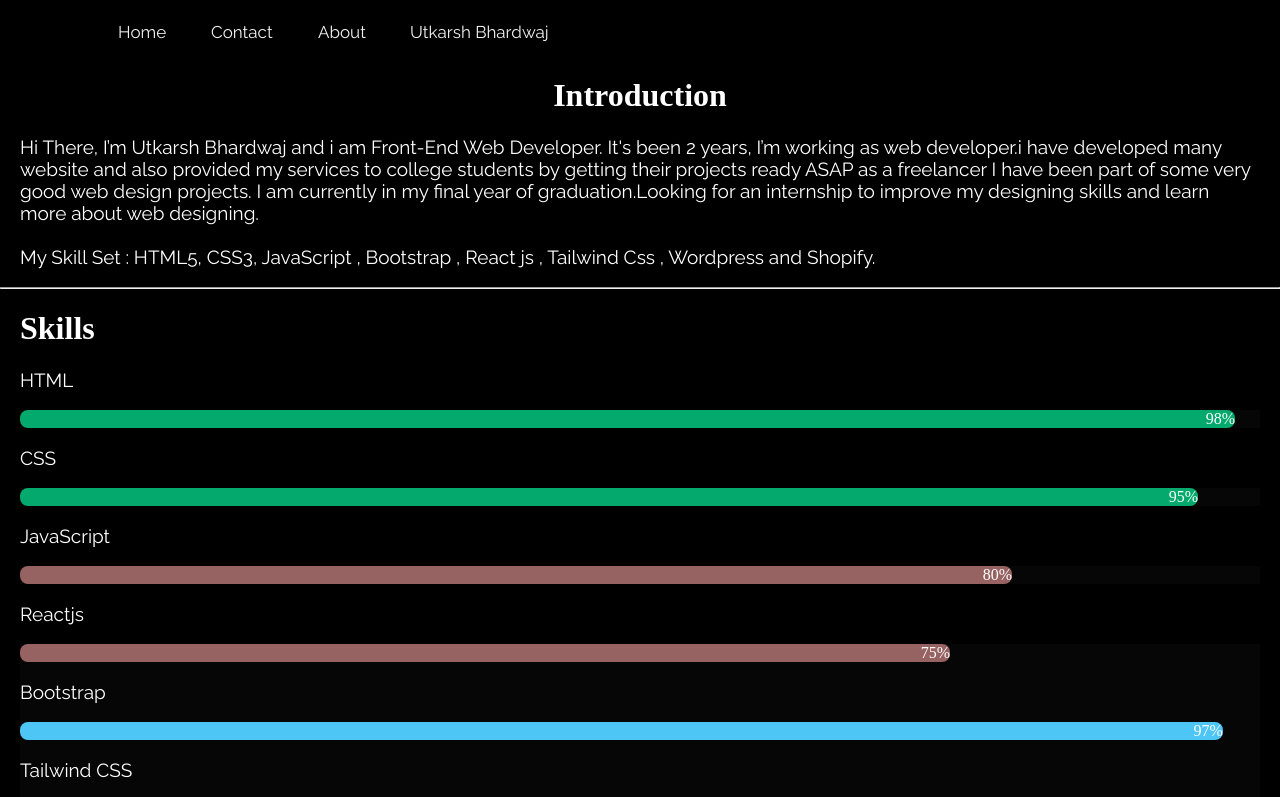
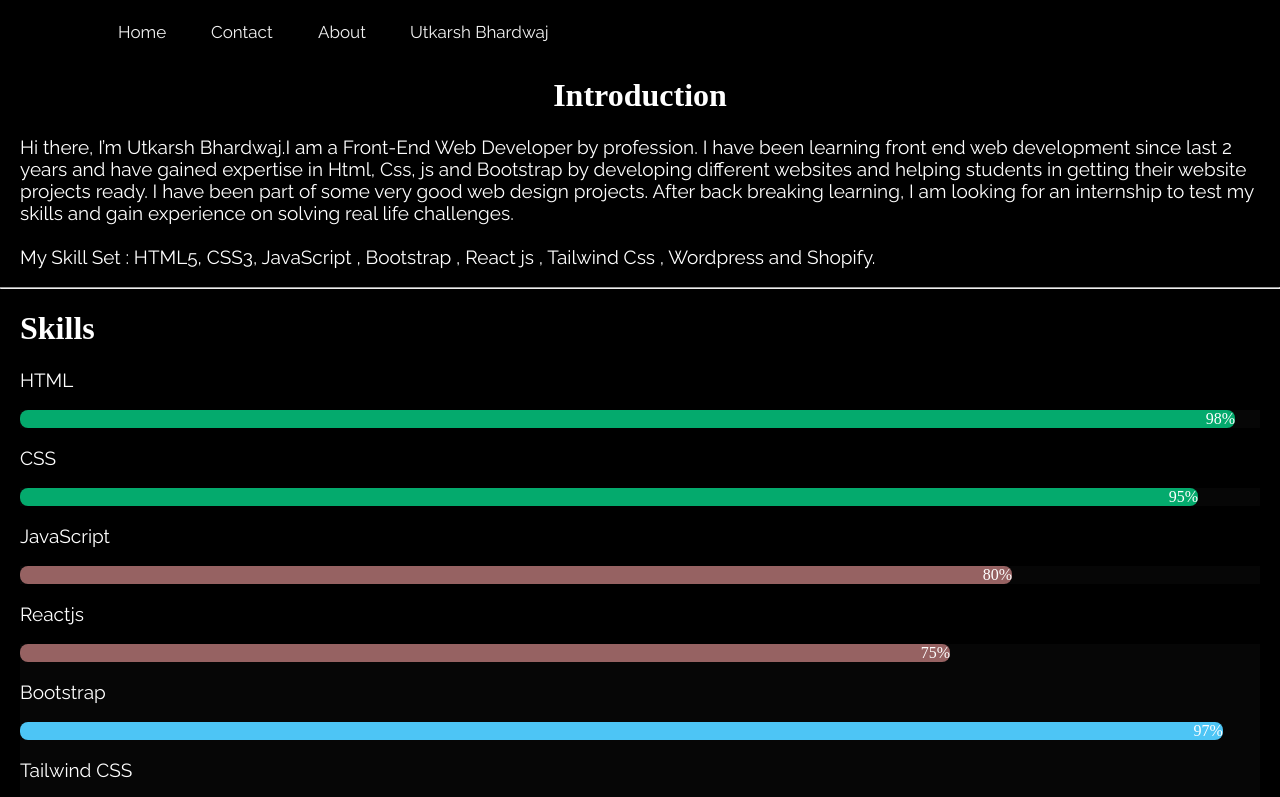
Before and after one commit to Utkarsh989/Responsive-portfolio-project, a plain HTML site: page intro.html in a window 1280 px wide. Shown: the top 797 px of the page. Drawn offline with nearby package versions, Linux system fonts and the light colour scheme.

Commit message:
Update intro.html

```diff
--- a/intro.html
+++ b/intro.html
@@ -25,8 +25,7 @@
     </div>
     <div class="data">
       <h1 data-aos="zoom-in" data-aos-duration="1000">Introduction</h1>
-      <p data-aos="zoom-out" data-aos-duration="1000">Hi There, I’m Utkarsh Bhardwaj and i am Front-End Web Developer. It's been 2 years, I’m working as web developer.i have developed many website and also provided my services to college students by getting their projects ready ASAP as a freelancer I have been part of some very good web design projects.
-I am currently in my final year of graduation.Looking for an internship to improve my designing skills and learn more about web designing.<br>
+      <p data-aos="zoom-out" data-aos-duration="1000">Hi there, I’m Utkarsh Bhardwaj.I am  a Front-End Web Developer by profession. I have been learning front end web development since last 2 years and have gained expertise in Html, Css, js and Bootstrap by developing different websites and helping students in getting their website projects ready. I have been part of some very good web design projects. After back breaking learning, I am looking for an internship to  test my skills and gain experience on solving real life challenges.<br>
 <br>My Skill Set : HTML5, CSS3, JavaScript , Bootstrap , React js ,  Tailwind Css , Wordpress and Shopify.<br>
     </div>
  <hr>
```
